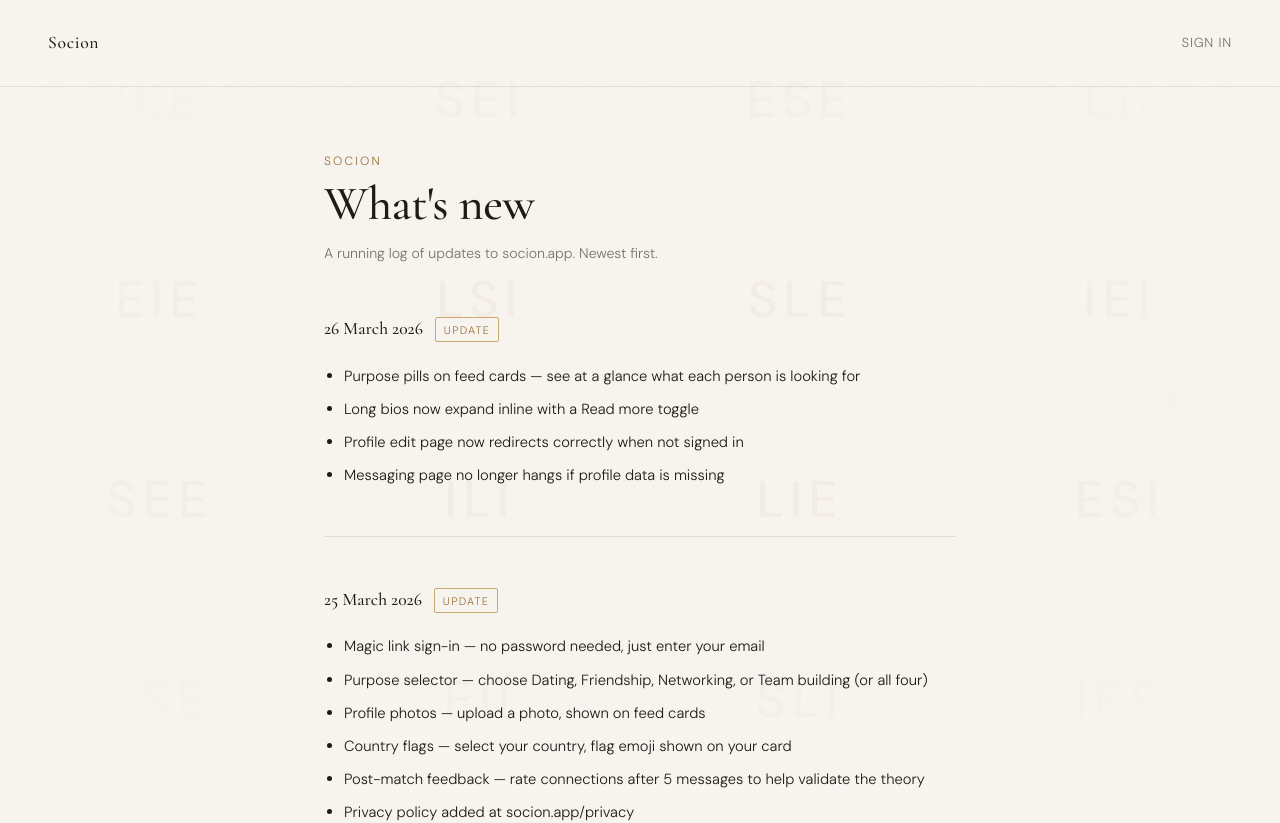
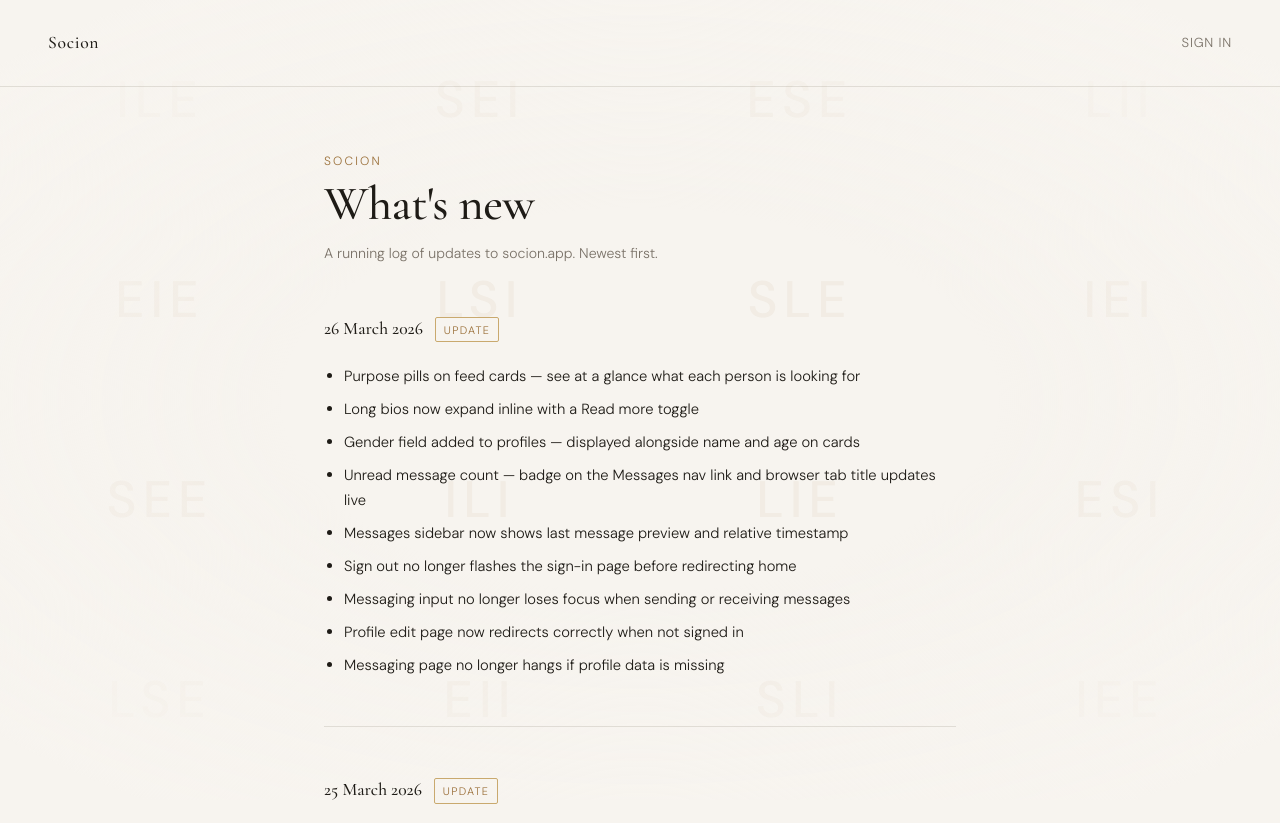
Before and after one commit to sstern42/socionics-match, a React (Vite) app: page /changelog in a window 1280 px wide. Shown: the top 823 px of the page. Built offline with nearby package versions, Linux system fonts and the light colour scheme; no server answers.

Commit message:
Add files via upload

```diff
--- a/src/pages/Changelog.jsx
+++ b/src/pages/Changelog.jsx
@@ -7,6 +7,11 @@ const ENTRIES = [
     items: [
       'Purpose pills on feed cards — see at a glance what each person is looking for',
       'Long bios now expand inline with a Read more toggle',
+      'Gender field added to profiles — displayed alongside name and age on cards',
+      'Unread message count — badge on the Messages nav link and browser tab title updates live',
+      'Messages sidebar now shows last message preview and relative timestamp',
+      'Sign out no longer flashes the sign-in page before redirecting home',
+      'Messaging input no longer loses focus when sending or receiving messages',
       'Profile edit page now redirects correctly when not signed in',
       'Messaging page no longer hangs if profile data is missing',
     ],
```
